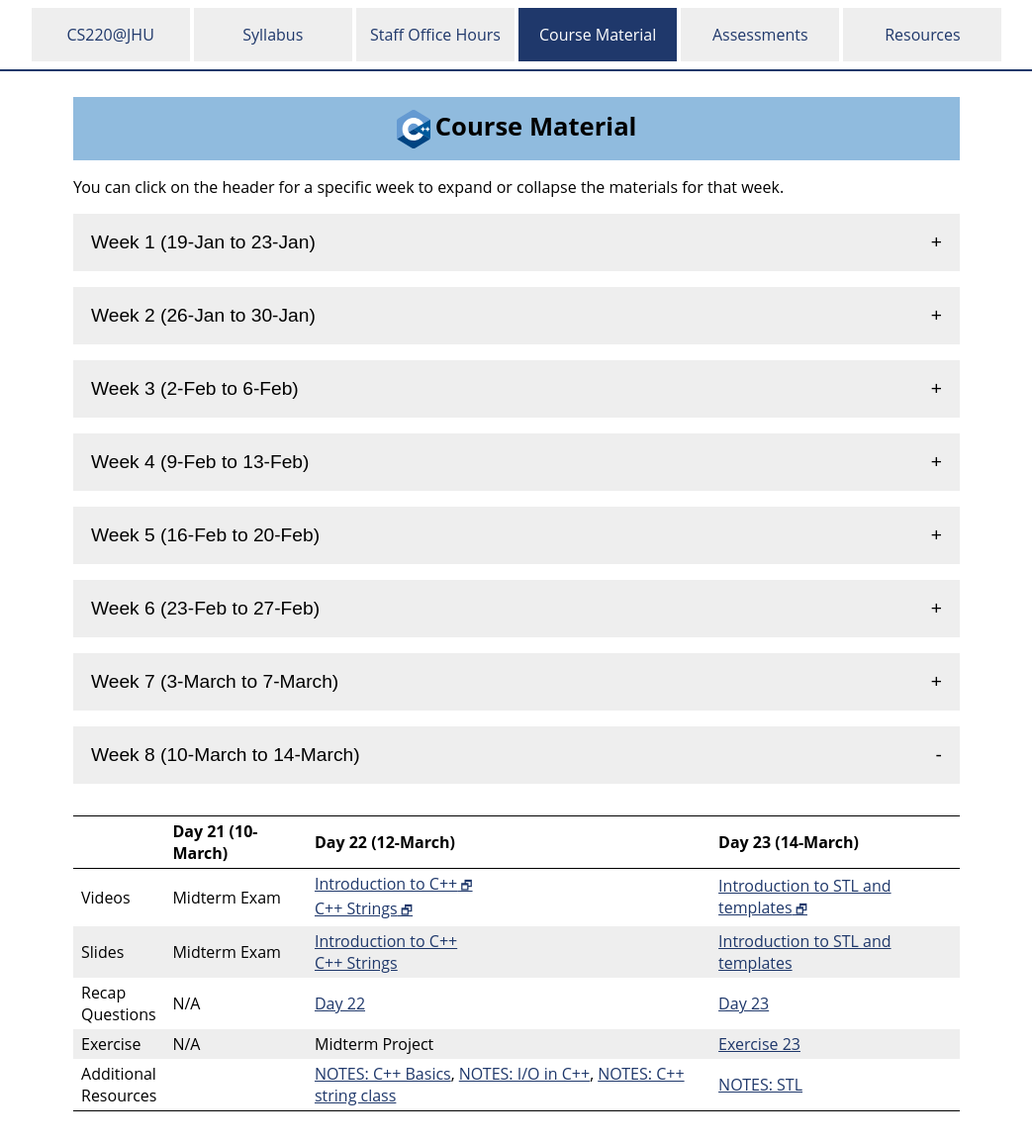
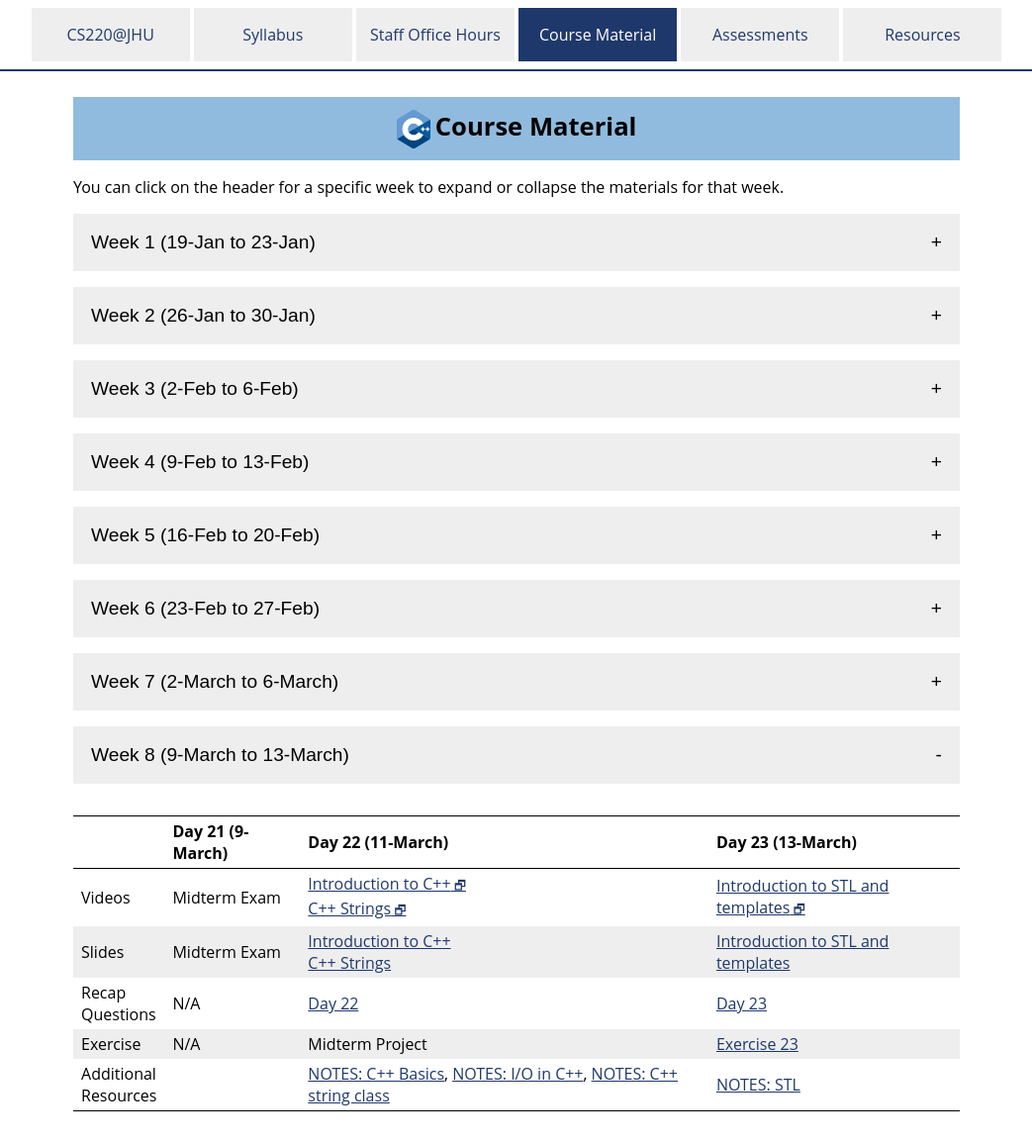
Before and after one commit to jhu-ip/cs220-sp26, a Jekyll site: the page built from material.md, in a window 1280 px wide. Shown: the whole page at 99% size, without its empty margins (118-1161 px from the left). Built offline with Jekyll 4.4.1, drawn with Linux system fonts in a browser that asks for light colours.

Commit message:
material.md: fixed dates for week 7 onward

```diff
--- a/material.md
+++ b/material.md
@@ -314,15 +314,15 @@
 </table>
 </div>
 
-<button type="button" id="week_7_toggle" class="week_control_button">Week 7 (3-March to 7-March)</button>
+<button type="button" id="week_7_toggle" class="week_control_button">Week 7 (2-March to 6-March)</button>
 <div id="week_7" class="collapsible">
 <table>
   <thead>
     <tr>
       <th></th>
-      <th>Day 18 (3-March)</th>
-      <th>Day 19 (5-March)</th>
-      <th>Day 20 (7-March)</th>
+      <th>Day 18 (2-March)</th>
+      <th>Day 19 (4-March)</th>
+      <th>Day 20 (6-March)</th>
     </tr>
   </thead>
   <tbody>
@@ -360,15 +360,15 @@
 </table>
 </div>
 
-<button type="button" id="week_8_toggle" class="week_control_button">Week 8 (10-March to 14-March)</button>
+<button type="button" id="week_8_toggle" class="week_control_button">Week 8 (9-March to 13-March)</button>
 <div id="week_8" class="collapsible">
 <table>
   <thead>
     <tr>
       <th></th>
-      <th>Day 21 (10-March)</th>
-      <th>Day 22 (12-March)</th>
-      <th>Day 23 (14-March)</th>
+      <th>Day 21 (9-March)</th>
+      <th>Day 22 (11-March)</th>
+      <th>Day 23 (13-March)</th>
     </tr>
   </thead>
   <tbody>
@@ -409,15 +409,15 @@
 </div>
 
 <!--
-<button type="button" id="week_9_toggle" class="week_control_button">Week 9 (24-March to 28-March)</button>
+<button type="button" id="week_9_toggle" class="week_control_button">Week 9 (23-March to 27-March)</button>
 <div id="week_9" class="collapsible">
 <table>
   <thead>
     <tr>
       <th></th>
-      <th>Day 24 (24-March)</th>
-      <th>Day 25 (26-March)</th>
-      <th>Day 26 (28-March)</th>
+      <th>Day 24 (23-March)</th>
+      <th>Day 25 (25-March)</th>
+      <th>Day 26 (27-March)</th>
     </tr>
   </thead>
   <tbody>
@@ -454,15 +454,15 @@
   </tbody>
 </table>
 </div>
-<button type="button" id="week_10_toggle" class="week_control_button">Week 10 (31-March to 4-April)</button>
+<button type="button" id="week_10_toggle" class="week_control_button">Week 10 (30-March to 3-April)</button>
 <div id="week_10" class="collapsible">
 <table>
   <thead>
     <tr>
       <th></th>
-      <th>Day 27 (31-March)</th>
-      <th>Day 28 (2-April)</th>
-      <th>Day 29 (4-April)</th>
+      <th>Day 27 (30-March)</th>
+      <th>Day 28 (1-April)</th>
+      <th>Day 29 (3-April)</th>
     </tr>
   </thead>
   <tbody>
@@ -499,15 +499,15 @@
   </tbody>
 </table>
 </div>
-<button type="button" id="week_11_toggle" class="week_control_button">Week 11 (7-April to 11-April)</button>
+<button type="button" id="week_11_toggle" class="week_control_button">Week 11 (6-April to 10-April)</button>
 <div id="week_11" class="collapsible">
 <table>
   <thead>
     <tr>
       <th></th>
-      <th>Day 30 (7-April)</th>
-      <th>Day 31 (9-April)</th>
-      <th>Day 32 (11-April)</th>
+      <th>Day 30 (6-April)</th>
+      <th>Day 31 (8-April)</th>
+      <th>Day 32 (10-April)</th>
     </tr>
   </thead>
   <tbody>
@@ -546,15 +546,15 @@
   </tbody>
 </table>
 </div>
-<button type="button" id="week_12_toggle" class="week_control_button">Week 12 (14-April to 18-April)</button>
+<button type="button" id="week_12_toggle" class="week_control_button">Week 12 (13-April to 17-April)</button>
 <div id="week_12" class="collapsible">
 <table>
   <thead>
     <tr>
       <th></th>
-      <th>Day 33 (14-April)</th>
-      <th>Day 34 (16-April)</th>
-      <th>Day 35 (18-April)</th>
+      <th>Day 33 (13-April)</th>
+      <th>Day 34 (15-April)</th>
+      <th>Day 35 (17-April)</th>
     </tr>
   </thead>
   <tbody>
@@ -595,15 +595,15 @@
   </tbody>
 </table>
 </div>
-<button type="button" id="week_13_toggle" class="week_control_button">Week 13 (21-April to 25-April)</button>
+<button type="button" id="week_13_toggle" class="week_control_button">Week 13 (20-April to 24-April)</button>
 <div id="week_13" class="collapsible">
 <table>
   <thead>
     <tr>
       <th></th>
-      <th>Day 36 (21-April)</th>
-      <th>Day 37 (23-April)</th>
-      <th>Day 38 (25-April)</th>
+      <th>Day 36 (20-April)</th>
+      <th>Day 37 (22-April)</th>
+      <th>Day 38 (24-April)</th>
     </tr>
   </thead>
   <tbody>
@@ -640,13 +640,13 @@
   </tbody>
 </table>
 </div>
-<button type="button" id="week_14_toggle" class="week_control_button">Week 14 (28-April)</button>
+<button type="button" id="week_14_toggle" class="week_control_button">Week 14 (27-April)</button>
 <div id="week_14" class="collapsible">
 <table>
   <thead>
     <tr>
       <th></th>
-      <th>Day 39 (28-April)</th>
+      <th>Day 39 (27-April)</th>
     </tr>
   </thead>
   <tbody>
```
